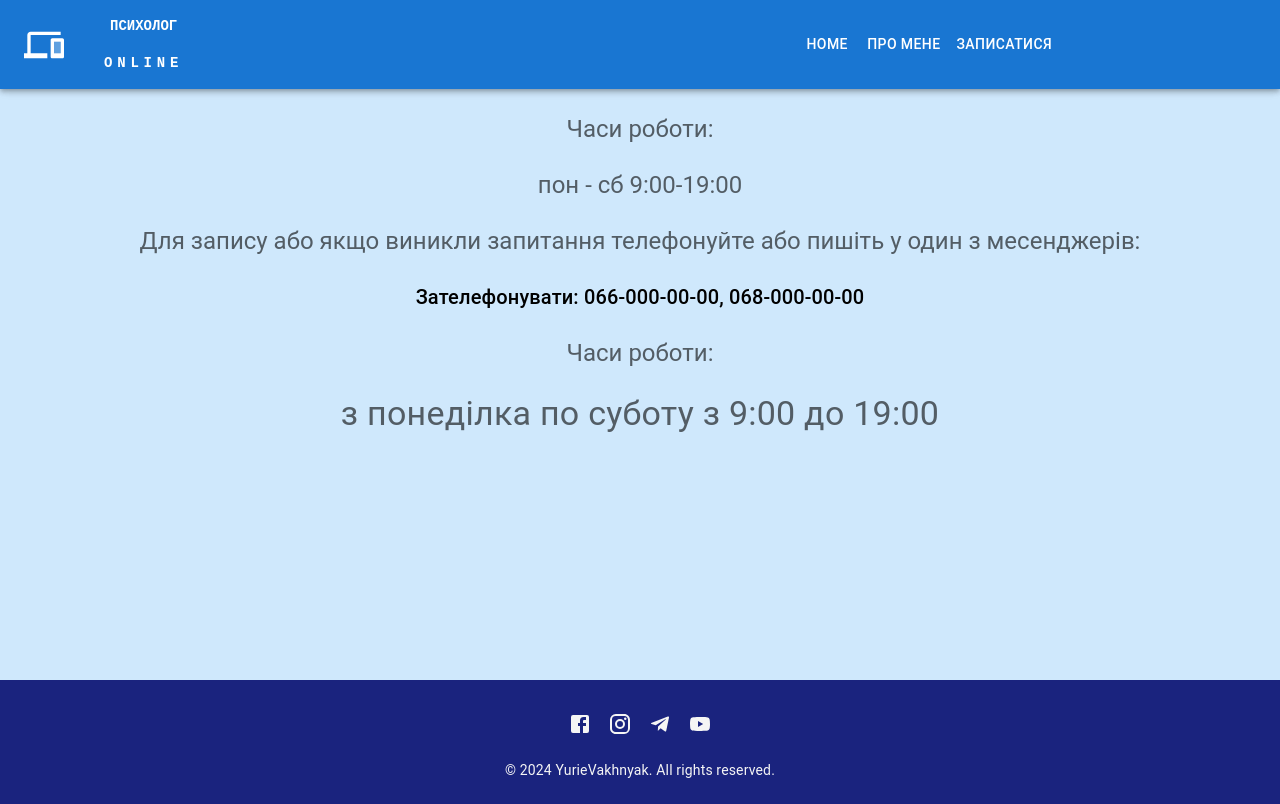
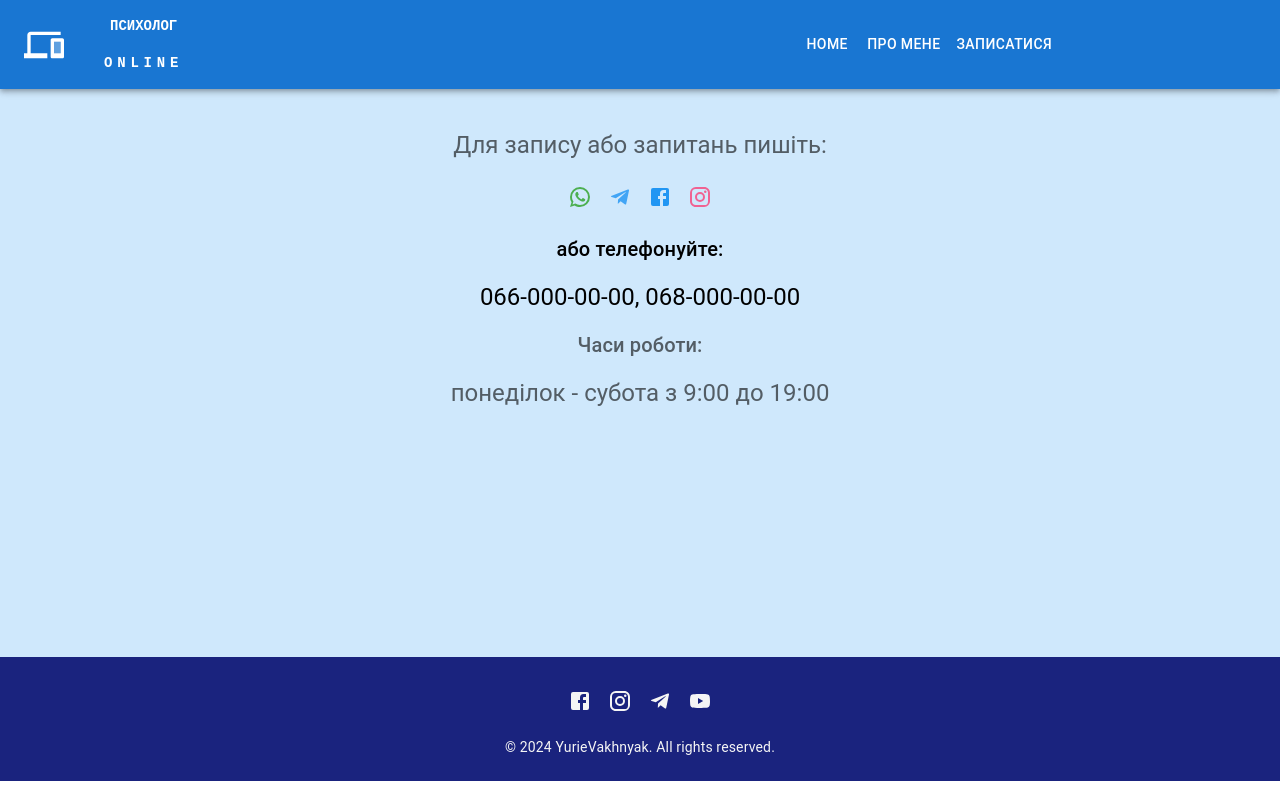
Before and after one commit to YurieVakhnyak/my-lending, a React (Create React App) app: page /online-psy/appointment in a window 1280 px wide. Built offline with nearby package versions, Linux system fonts and the light colour scheme.

Commit message:
Changed Appointment and About

```diff
--- a/src/pages/About.js
+++ b/src/pages/About.js
@@ -16,14 +16,13 @@ import Footer from "../components/Footer";
 function About() {
   return (
     <Container disableGutters maxWidth={false}>
+      <Header />
       <Box
         sx={{
           bgcolor: "#cfe8fc",
           // height: "85vh",
         }}
       >
-        <Header />
-
         <Box
           sx={{
             bgcolor: "#cfe8fc",
--- a/src/pages/Appointment.js
+++ b/src/pages/Appointment.js
@@ -1,26 +1,22 @@
-import Box from "@mui/material/Box";
-import Container from "@mui/material/Container";
-import Typography from "@mui/material/Typography";
 import * as React from "react";
+import { Box, Container, Typography, IconButton } from "@mui/material";
 import Header from "../components/Header";
 import "../App.css";
 import Footer from "../components/Footer";
-
+import { Telegram, Facebook, Instagram } from "@mui/icons-material";
+import WhatsAppIcon from "@mui/icons-material/WhatsApp";
+import { blue, pink, green } from "@mui/material/colors";
 function Appointmnent() {
   return (
     <Container disableGutters maxWidth={false}>
-      <Box
-        sx={{
-          bgcolor: "#cfe8fc",
-          height: "85vh",
-        }}
-      >
       <Header />
 
       <Box
+        p={3}
         sx={{
           bgcolor: "#cfe8fc",
-            height: "50vh",
+          minHeight: "65vh",
+
           display: "flex",
           justifyContent: "center",
           alignItems: "start",
@@ -28,29 +24,88 @@ function Appointmnent() {
         }}
       >
         <Box
-            p={3}
-            // bgcolor="cyan"
+          p={2}
           display="flex"
           flexDirection="column"
           alignItems="center"
           justifyContent="center"
-            gap={3}
+          gap={2}
           // sx={{
           //   width: 700,
           // }}
         >
           <Typography variant="h5" color="text.secondary">
-              Часи роботи:
+            Для запису або запитань пишіть:
           </Typography>
-            <Typography variant="h5" color="text.secondary">
-              пон - сб 9:00-19:00
+          <Box>
+            <IconButton
+              // fontSize="large"
+              component="a"
+              sx={{
+                color: green[500],
+                "&:hover": {
+                  color: green[300],
+                },
+              }}
+              href="https://www.WhatsApp.com/"
+              target="_blank"
+              rel="noopener noreferrer"
+              aria-label="WhatsApp"
+            >
+              <WhatsAppIcon />
+            </IconButton>
+            <IconButton
+              component="a"
+              sx={{
+                color: blue[400],
+                "&:hover": {
+                  color: blue[300],
+                },
+              }}
+              href="https://www.telegram.com/"
+              target="_blank"
+              rel="noopener noreferrer"
+              aria-label="Telegram"
+            >
+              <Telegram />
+            </IconButton>
+            <IconButton
+              component="a"
+              sx={{
+                color: blue[500],
+                // "&:hover": {
+                //   color: blue[400],
+                // },
+              }}
+              href="https://www.facebook.com/"
+              target="_blank"
+              rel="noopener noreferrer"
+              aria-label="Facebook"
+            >
+              <Facebook />
+            </IconButton>
+            <IconButton
+              component="a"
+              sx={{
+                color: pink[300],
+                "&:hover": {
+                  color: pink[500],
+                },
+              }}
+              // sx={{ color: pink[300] }}
+              href="https://www.instagram.com/"
+              target="_blank"
+              rel="noopener noreferrer"
+              aria-label="Instagram"
+            >
+              <Instagram />
+            </IconButton>
+          </Box>
+
+          <Typography variant="h6" color="text.accent">
+            або телефонуйте:{" "}
           </Typography>
-            <Typography variant="h5" color="text.secondary">
-              Для запису або якщо виникли запитання телефонуйте або пишіть у
-              один з месенджерів:
-            </Typography>
-            <Typography variant="h6" color="text.accent">
-              Зателефонувати:{" "}
+          <Typography variant="h5" color="text.accent">
             <a
               href="tel:0660000000"
               style={{ textDecoration: "none", color: "inherit" }}
@@ -65,15 +120,15 @@ function Appointmnent() {
               068-000-00-00
             </a>
           </Typography>
-            <Typography variant="h5" color="text.secondary">
+          <Typography variant="h6" color="text.secondary">
             Часи роботи:
           </Typography>
-            <Typography variant="h4" color="text.secondary">
-              з понеділка по суботу з 9:00 до 19:00
+          <Typography variant="h5" color="text.secondary">
+            понеділок - субота з 9:00 до 19:00
           </Typography>
         </Box>
       </Box>
-      </Box>
+
       <Footer />
     </Container>
   );
```
Lines whose indentation alone changed are shown as unchanged.
